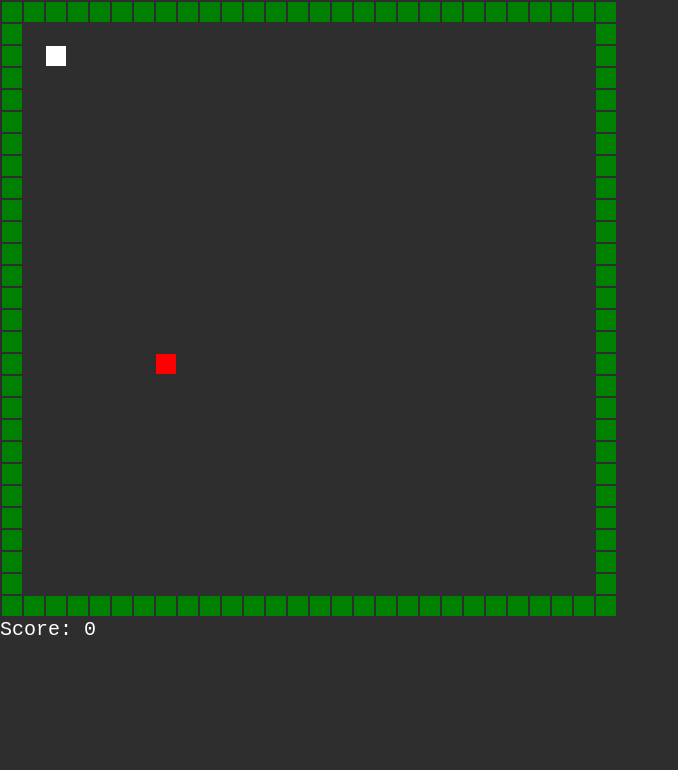
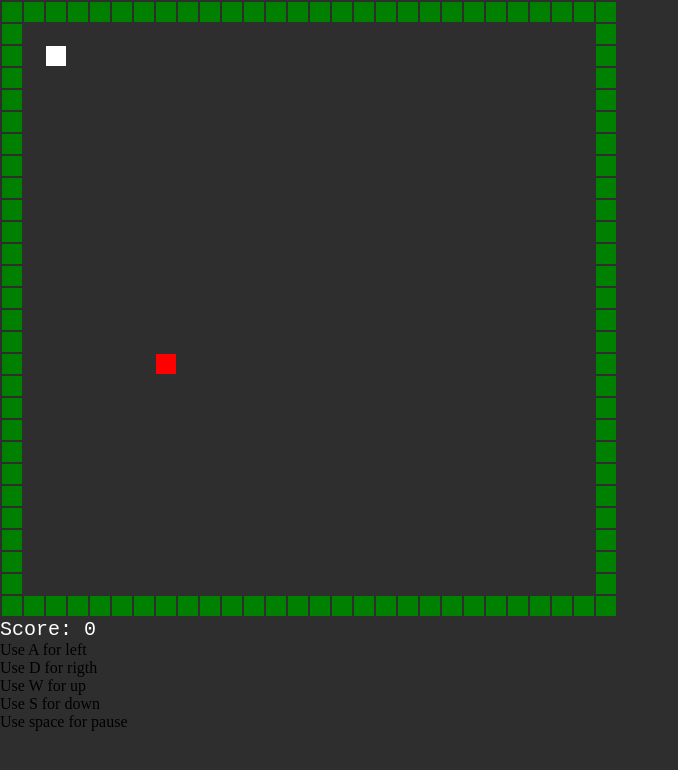
Before and after one commit to Andrewwss/SnakeGame, a plain HTML site: page Snake Game/index.html in a window 1280 px wide. Shown: the whole page, without its empty margins (0-678 px from the left). Drawn offline with Linux system fonts and the light colour scheme.

Commit message:
Update index.html

```diff
--- a/Snake Game/index.html
+++ b/Snake Game/index.html
@@ -8,5 +8,12 @@
 <body>
   <script src="./js/snake.js"></script>
   <h1 id="score" style="font: normal 20px monospace; color: white;">Score: 0</h1>
+  <div class="rules">
+    <p>Use A for left</p>
+    <p>Use D for rigth</p>
+    <p>Use W for up</p>
+    <p>Use S for down</p>
+    <p>Use space for pause</p>
+  </div>
 </body>
 </html>
```
